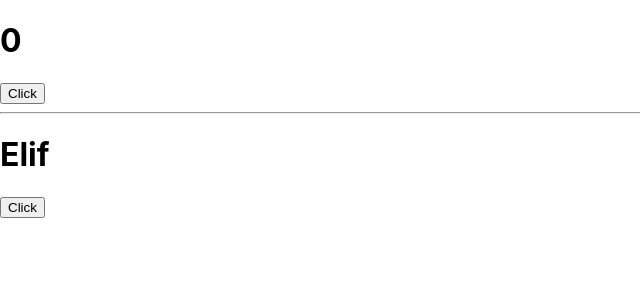
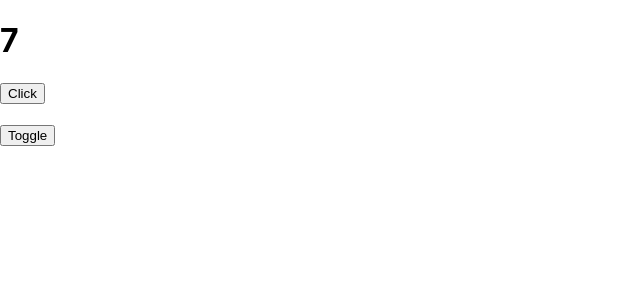
Before and after one commit to elifintizamoglu/React101, a React (Create React App) app in the folder react-project/: page / in a window 1280 px wide. Shown: the top 300 px of the page, without its empty margins (0-640 px from the left). Built offline with nearby package versions, Linux system fonts and the light colour scheme.

Commit message:
Component Unmount

```diff
--- a/react-project/src/App.js
+++ b/react-project/src/App.js
@@ -1,33 +1,55 @@
-import { useState, useEffect } from "react";
+import UnmountExercise from "./components/UnmountExercise";
+import { useState } from "react";
 
 function App() {
 
-  const [number, setNumber] = useState(0);
-  const [name, setName] = useState("Elif");
+  const [isVisible, setIsVisible] = useState(true);
 
-
-  useEffect(()=>{
-    console.log("Number State ya da Name State güncellendi");
-  },[number, name]);
-
-  useEffect(()=>{
-    console.log("Component mount edildi!");
-  },[])
-
-  return (
-    <div className="App">
-      <h1>{number}</h1>
-      <button onClick={()=>setNumber(number+1)}>Click</button>
-
-      <hr />
-      <h1>{name}</h1>
-      <button onClick={()=>setName("Ayşe")}>Click</button>
-
-    </div>
-  );
+  return <div className="App">
+    {isVisible && <UnmountExercise />}
+    <br />
+    <button onClick={() =>setIsVisible(!isVisible)}>Toggle</button>
+  </div>
 }
 
 export default App;
+
+
+
+
+////////////////////////////////
+// ----------------------- useEffect----------------------
+
+// import { useState, useEffect } from "react";
+
+// function App() {
+
+//   const [number, setNumber] = useState(0);
+//   const [name, setName] = useState("Elif");
+
+
+//   useEffect(()=>{
+//     console.log("Number State ya da Name State güncellendi");
+//   },[number, name]);
+
+//   useEffect(()=>{
+//     console.log("Component mount edildi!");
+//   },[])
+
+//   return (
+//     <div className="App">
+//       <h1>{number}</h1>
+//       <button onClick={()=>setNumber(number+1)}>Click</button>
+
+//       <hr />
+//       <h1>{name}</h1>
+//       <button onClick={()=>setName("Ayşe")}>Click</button>
+
+//     </div>
+//   );
+// }
+
+// export default App;
 
 
 ///////////////////////////////////////////////////////////////////
--- /dev/null
+++ b/react-project/src/components/UnmountExercise.js
@@ -0,0 +1,32 @@
+import { useState, useEffect } from "react";
+
+
+function UnmountExercise() {
+
+    const [number, setNumber] = useState(0);
+
+    useEffect(() => {
+        console.log("Number state güncellendi");
+    }, [number]);
+
+
+    useEffect(() => {
+        console.log("Component mount edildi!");
+
+            const interval = setInterval(()=>{
+                setNumber((n)=>n+1)
+            },1000);
+
+        return () => clearInterval(interval);
+    }, [])
+
+    return (
+        <div>
+            <h1>{number}</h1>
+            <button onClick={() => setNumber(number + 1)}>Click</button>
+
+        </div>
+    )
+}
+
+export default UnmountExercise
--- a/react-project/src/index.js
+++ b/react-project/src/index.js
@@ -9,9 +9,9 @@
 
 const root = ReactDOM.createRoot(document.getElementById('root'));
 root.render(
-  <React.StrictMode>
+  <div>
     <App />
-  </React.StrictMode>
+  </div>
 );
 
 // If you want to start measuring performance in your app, pass a function
```
